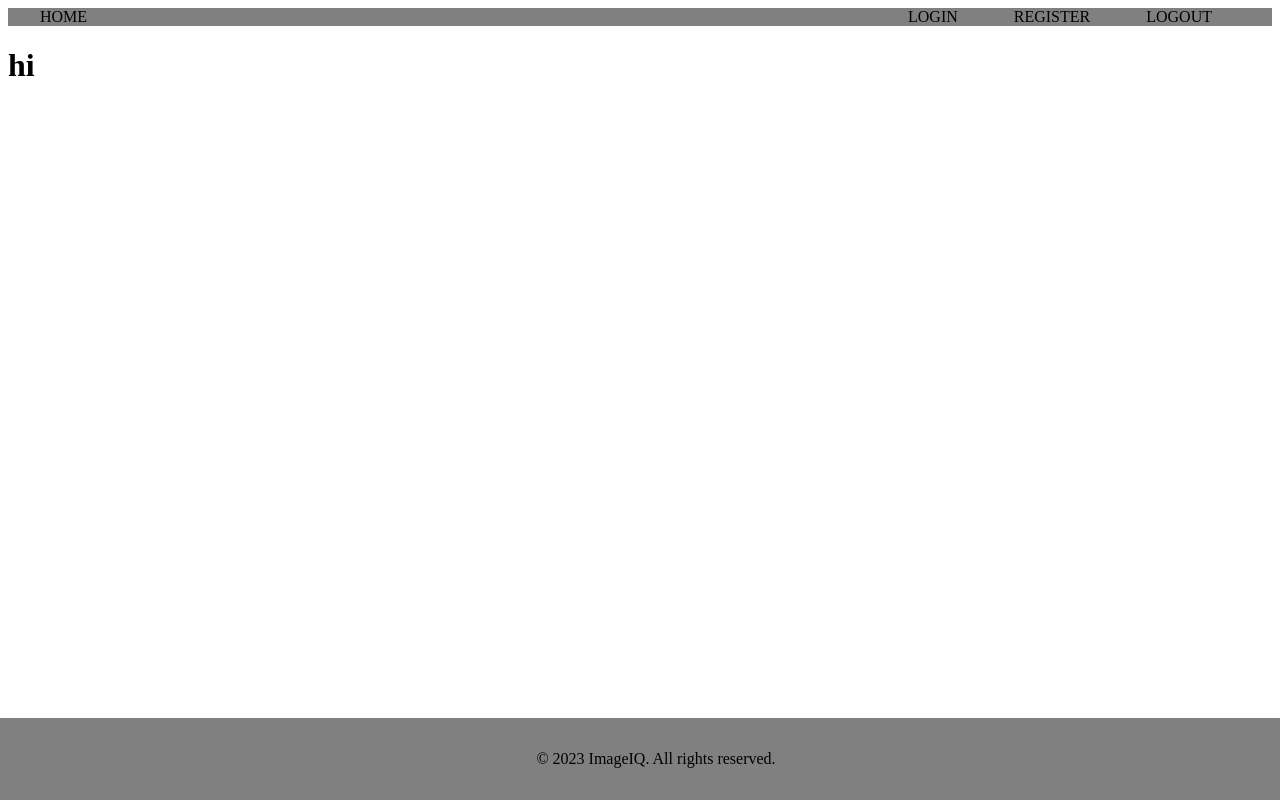
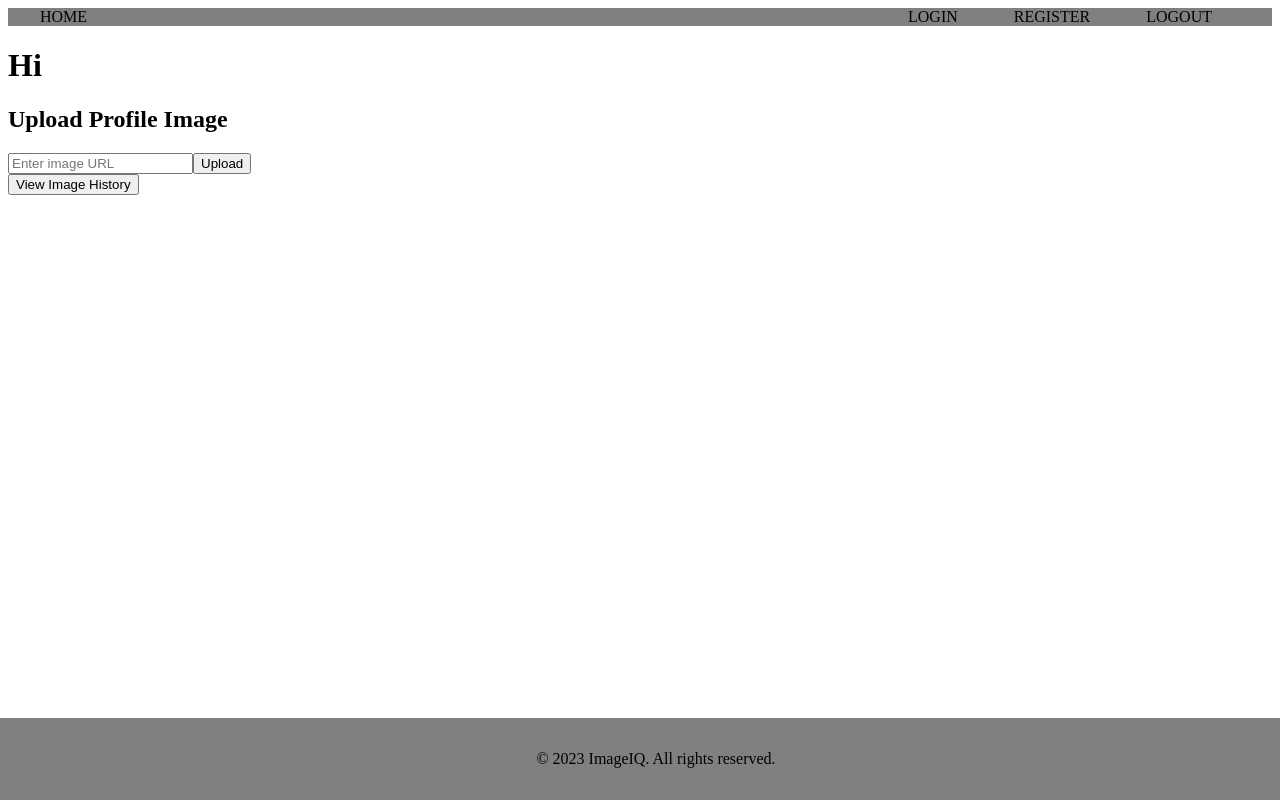
Before and after one commit to Vbeni/imageIQ_frontend, a React (Create React App) app: page /user/1 in a window 1280 px wide. Built offline with nearby package versions, Linux system fonts and the light colour scheme; no server answers.

Commit message:
image upload & profile component work

```diff
--- a/src/components/Header.js
+++ b/src/components/Header.js
@@ -9,6 +9,7 @@ function Header(props){
             <Link to="/login">LOGIN</Link>
             <Link to="/register">REGISTER</Link>
             <Link to="/logout">LOGOUT</Link>
+
             </div>
             </nav>
             </div>
--- a/src/components/Main.js
+++ b/src/components/Main.js
@@ -6,6 +6,7 @@ import Logout from "./Auth/Logout";
 import Profile from "./UserProfile/Profile";
 import UploadImage from "./UserProfile/UploadImage";
 import React from 'react'
+import ImageHistory from "./UserProfile/ImageHistory";
 
 const Main = ({ isLoggedIn, signUp, signIn, user, uploadImage}) => {
   return (
@@ -16,7 +17,8 @@ const Main = ({ isLoggedIn, signUp, signIn, user, uploadImage}) => {
         <Route path='/Login' element={<Login signIn={signIn} />} />
         <Route path='/Logout' element={<Logout />} />
        <Route path='/user/:id' element={<Profile />} />
-       <Route path="/upload" element={<UploadImage uploadImage={uploadImage} />} />
+       <Route path="/image" element={<UploadImage />} />
+       <Route path="/imagehistory" element={<ImageHistory />} />
       </Routes>
     </div>
   )
--- a/src/components/UserProfile/ImageHistory.js
+++ b/src/components/UserProfile/ImageHistory.js
@@ -1,9 +1,38 @@
-import React from 'react'
+import React, { useState, useEffect } from 'react';
 
-function ImageHistory() {
+function ImageHistory({ userId }) {
+  const [images, setImages] = useState([]);
+
+  useEffect(() => {
+    const fetchImages = async () => {
+      try {
+        const response = await fetch(`http://localhost:4000/image?userId=${userId}`);
+        const data = await response.json();
+        setImages(data);
+      } catch (error) {
+        console.error('Error:', error);
+      }
+    };
+
+    fetchImages();
+  }, [userId]);
+
   return (
-    <div>ImageHistory: ALL of users images will go here</div>
-  )
+    <div>
+      <h2>Image History</h2>
+      {images.length === 0 ? (
+        <p>No images found.</p>
+      ) : (
+        <ul>
+          {images.map((image) => (
+            <li key={image._id}>
+              <img src={image.Image} alt="" />
+            </li>
+          ))}
+        </ul>
+      )}
+    </div>
+  );
 }
 
-export default ImageHistory
+export default ImageHistory;
--- a/src/components/UserProfile/Profile.js
+++ b/src/components/UserProfile/Profile.js
@@ -1,30 +1,84 @@
 import React from 'react'
 import { useState, useEffect } from "react"
-import { useParams } from "react-router-dom"
+import { useParams, Link } from "react-router-dom"
 
-const Profile = ({ isLoggedIn}) => {
-  const [user, setUser] = useState(null)
-  const { id } = useParams()
-  const URL = `http://localhost:4000/user/${id}`
+function UploadImage({ onImageUpload, userid }) {
+  const [imageUrl, setImageUrl] = useState('');
+
+  const handleSubmit = (event) => {
+    event.preventDefault();
+
+    const data = {
+      imageUrl: imageUrl,
+      userid: userid,
+    };
+
+    fetch('http://localhost:4000/image', {
+      method: 'POST',
+      headers: {
+        'Content-Type': 'application/json',
+      },
+      body: JSON.stringify(data),
+    })
+      .then((response) => response.json())
+      .then((data) => {
+
+        console.log(data);
+        onImageUpload(imageUrl);
+      })
+      .catch((error) => {
+        console.error('Error:', error);
+      });
+  };
+
+  const handleChange = (event) => {
+    setImageUrl(event.target.value);
+  };
+
+  return (
+    <div>
+      <h2>Upload Profile Image</h2>
+      <form onSubmit={handleSubmit}>
+        <input type="text" placeholder="Enter image URL" value={imageUrl} onChange={handleChange} />
+        <button type="submit">Upload</button>
+      </form>
+    </div>
+  );
+}
+
+const Profile = () => {
+  const [user, setUser] = useState(null);
+  const { id } = useParams();
+  const URL = `http://localhost:4000/user/${id}`;
 
   const getUser = async () => {
     try {
-      const response = await fetch(URL)
-      const result = await response.json()
-      setUser(result)
-      console.log(result)
+      const response = await fetch(URL);
+      const result = await response.json();
+      setUser(result);
+      console.log(result);
     } catch (err) {
-      console.log(err)
+      console.log(err);
     }
-  }
-
-  console.log(`Current User: ${JSON.stringify(user)}`)
+  };
 
   useEffect(() => {
-    getUser()
-  }, [])
+    getUser();
+  }, [id]);
 
-  return <h1>hi {user && user.username}</h1>
-}
+  const handleImageUpload = (imageUrl) => {
+    console.log('Uploaded image URL:', imageUrl);
+  };
 
-export default Profile
+  return (
+    <div>
+      <h1>Hi {user && user.username}</h1>
+      <UploadImage onImageUpload={handleImageUpload} userid={id} />
+      <Link to="/imagehistory">
+        <button>View Image History</button>
+      </Link>
+    </div>
+  );
+};
+
+export default Profile;
--- a/src/components/UserProfile/UploadImage.js
+++ b/src/components/UserProfile/UploadImage.js
@@ -1,9 +1,42 @@
-import React from 'react'
+import React, { useState } from 'react';
 
-function UploadImage() {
+function UploadImage({ onImageUpload }) {
+  const [imageUrl, setImageUrl] = useState('');
+
+  const handleSubmit = (event) => {
+    event.preventDefault();
+
+    fetch('http://localhost:4000/image', {
+      method: 'POST',
+      headers: {
+        'Content-Type': 'application/json',
+      },
+      body: JSON.stringify({ Image: imageUrl }),
+    })
+      .then((response) => response.json())
+      .then((data) => {
+
+        console.log(data);
+        onImageUpload(imageUrl);
+      })
+      .catch((error) => {
+        console.error('Error:', error);
+      });
+  };
+
+  const handleChange = (event) => {
+    setImageUrl(event.target.value);
+  };
+
   return (
-    <div>UploadImage: image show page</div>
-  )
+    <div>
+      <h2>Upload Profile Image</h2>
+      <form onSubmit={handleSubmit}>
+        <input type="text" placeholder="Enter image URL" value={imageUrl} onChange={handleChange} />
+        <button type="submit">Upload</button>
+      </form>
+    </div>
+  );
 }
 
-export default UploadImage
+export default UploadImage;
--- a/src/index.css
+++ b/src/index.css
@@ -41,17 +41,28 @@
   flex-direction: column;
   justify-content: center;
   align-items: center;
-  height: 60vh;
+  height: 100vh;
   text-align: center;
   margin: auto;
   width: 60%;
   padding: 1em;
+  background-color: #f2f2f2;
+  border: 1px solid #ccc;
+  border-radius: 5px;
+  box-shadow: 2px 2px 5px rgba(0,0,0,0.2);
 }
 
 .home h1 {
   color: black;
-  font-size: 1em;
-  line-height: 2;
+  font-size: 2em;
+  line-height: 1.5;
+  margin-bottom: 1em;
+}
+
+.home h2 {
+  color: black;
+  font-size: 1.5em;
+  line-height: 1.5;
   margin-bottom: 2em;
 }
 
@@ -62,18 +73,19 @@
 }
 
 .link-button {
-  color: black;
-  background-color: grey;
+  color: rgb(255, 255, 255);
+  background-color: rgb(0, 0, 0);
   text-decoration: none;
   padding: 1em 2em;
   font-size: 1.2em;
-  border-radius: 100px;
+  border-radius: 5px;
   transition: background-color 0.3s ease;
 }
 
 .link-button:hover {
-  background-color: white;
+  background-color: rgb(128 128, 128);
 }
+
 .footer {
   background-color: grey;
   color: black;
--- a/src/pages/Home.js
+++ b/src/pages/Home.js
@@ -5,7 +5,9 @@ import {Link} from 'react-router-dom'
 function Home() {
   return (
     <div className='home'>
-        <h1>Home of ImageIQ, an image recognition app designed to provide clarity to your visual content. ImageIq offers an intuitive platform for effortless image analysis. With its user-friendly interface, simply upload your images and let ImageIq handle the rest.</h1>
+        <h1>Home of ImageIQ</h1>
+
+        <h2>An image recognition app designed to provide clarity to your visual content. ImageIq offers an intuitive platform for effortless image analysis. With its user-friendly interface, simply upload your images and let ImageIQ handle the rest.</h2>
         <div className='home-links'>
         <Link to="/register" className='link-button'>Sign Up</Link>
         <Link to="/login" className='link-button'>Log In</Link>
```
